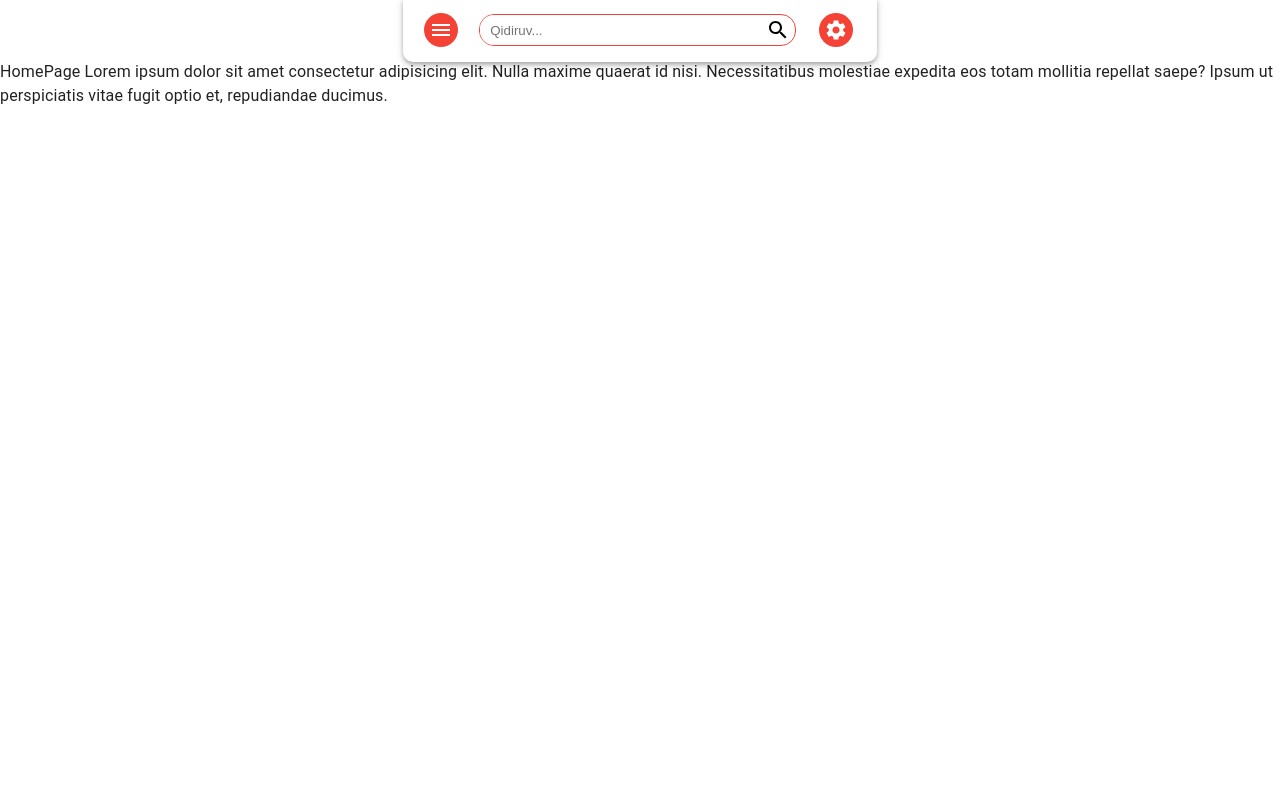
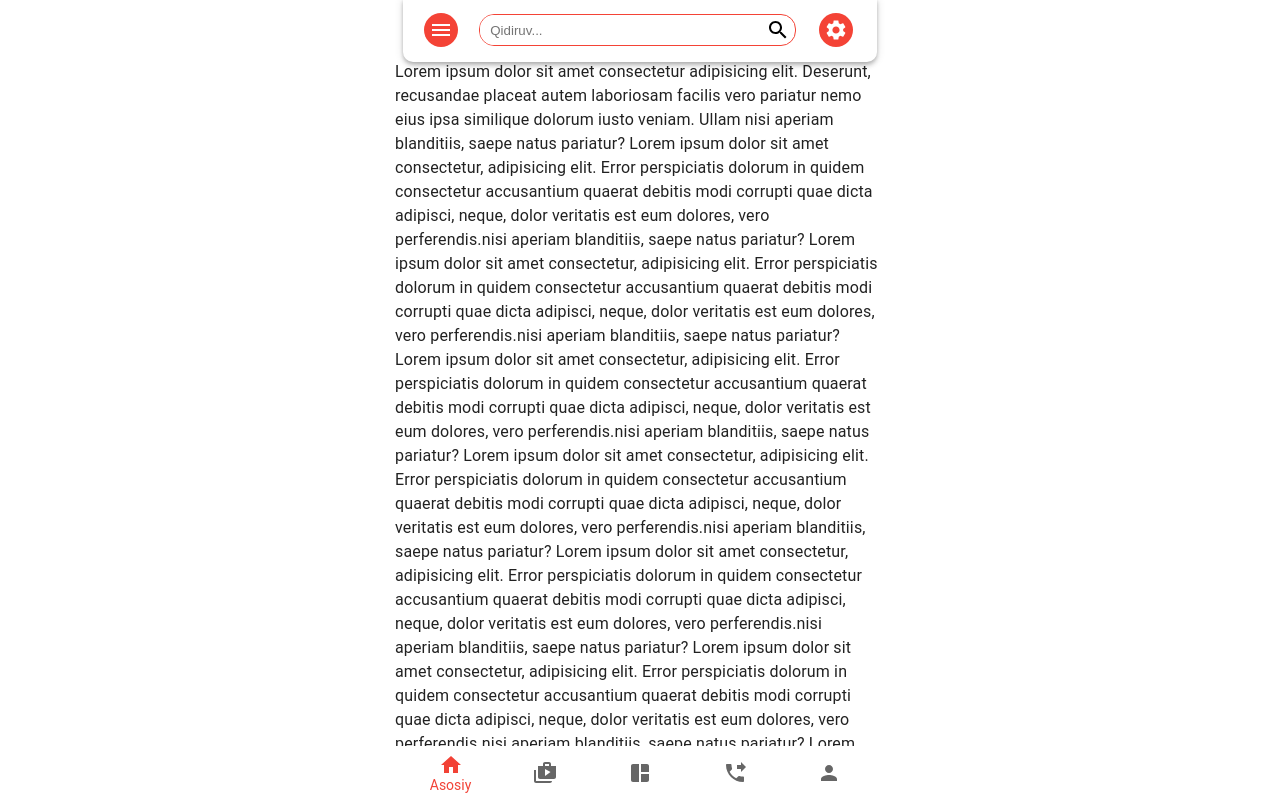
Before and after one commit to OtabekTohirovich/sharqiy-uz, a React (Vite) app: page / in a window 1280 px wide. Built offline with nearby package versions, Linux system fonts and the light colour scheme.

Commit message:
Added bottomtab

```diff
--- a/src/App.css
+++ b/src/App.css
@@ -5,3 +5,16 @@
 input:focus {
     outline: none;
 }
+
+.css-1bjk3jo-MuiButtonBase-root-MuiBottomNavigationAction-root.Mui-selected {
+    color: #f24236 !important;
+}
+
+
+
+@media only screen and (max-width: 600px) {
+    .css-118p9r0-MuiButtonBase-root-MuiBottomNavigationAction-root{
+        padding: 0 !important;
+        min-width: 10px !important;
+    }
+  }
--- a/src/App.tsx
+++ b/src/App.tsx
@@ -2,6 +2,7 @@ import "./App.css";
 import Header from "./components/Header";
 import { Routes, Route } from "react-router-dom";
 import HomePage from "./pages/HomePage";
+import Footer from "./components/Footer";
 
 function App() {
   return (
@@ -10,6 +11,7 @@ function App() {
       <Routes>
         <Route path="/" element={<HomePage />} />
       </Routes>
+      <Footer/>
     </>
   );
 }
--- /dev/null
+++ b/src/components/Footer.tsx
@@ -0,0 +1,50 @@
+import * as React from "react";
+import BottomNavigation from "@mui/material/BottomNavigation";
+import BottomNavigationAction from "@mui/material/BottomNavigationAction";
+import {
+  AutoAwesomeMosaic,
+  Home,
+  Person,
+  PhoneForwarded,
+  ShopTwo,
+} from "@mui/icons-material";
+
+export default function Footer() {
+  const [value, setValue] = React.useState("recents");
+
+  const handleChange = (event: React.SyntheticEvent, newValue: string) => {
+    setValue(newValue);
+  };
+
+  return (
+    <BottomNavigation
+      sx={{
+        width: { xs: "100%", sm: "60%", md: "50%", lg: "37%", xl: "27%" },
+        margin: "auto",
+        height: "6.7vh",
+        borderTopLeftRadius: "10px",
+        borderTopRightRadius: "10px",
+      }}
+      value={value}
+      onChange={handleChange}
+    >
+      <BottomNavigationAction label="Asosiy" value="recents" icon={<Home />} />
+      <BottomNavigationAction
+        label="Vedio"
+        value="recentss"
+        icon={<ShopTwo />}
+      />
+      <BottomNavigationAction
+        label="Katalog"
+        value="favorites"
+        icon={<AutoAwesomeMosaic />}
+      />
+      <BottomNavigationAction
+        label="Aloqa"
+        value="nearby"
+        icon={<PhoneForwarded />}
+      />
+      <BottomNavigationAction label="Profil" value="folder" icon={<Person />} />
+    </BottomNavigation>
+  );
+}
--- a/src/pages/HomePage.tsx
+++ b/src/pages/HomePage.tsx
@@ -1,7 +1,51 @@
+import { Stack } from "@mui/material";
+
 const HomePage = () => {
   return (
-    <div>HomePage Lorem ipsum dolor sit amet consectetur adipisicing elit. Nulla maxime quaerat id nisi. Necessitatibus molestiae expedita eos totam mollitia repellat saepe? Ipsum ut perspiciatis vitae fugit optio et, repudiandae ducimus.</div>
-  )
-}
+    <Stack
+      sx={{
+        width: {  xs: "90%",sm: "420px",md: "470px",lg: "490px", xl: "440px" },
+        margin: "auto",
+        height: "85.8vh",
+        overflow: "auto",
+      }}
+    >
+      Lorem ipsum dolor sit amet consectetur adipisicing elit. Deserunt,
+      recusandae placeat autem laboriosam facilis vero pariatur nemo eius ipsa
+      similique dolorum iusto veniam. Ullam nisi aperiam blanditiis, saepe natus
+      pariatur? Lorem ipsum dolor sit amet consectetur, adipisicing elit. Error
+      perspiciatis dolorum in quidem consectetur accusantium quaerat debitis
+      modi corrupti quae dicta adipisci, neque, dolor veritatis est eum dolores,
+      vero perferendis.nisi aperiam blanditiis, saepe natus pariatur? Lorem
+      ipsum dolor sit amet consectetur, adipisicing elit. Error perspiciatis
+      dolorum in quidem consectetur accusantium quaerat debitis modi corrupti
+      quae dicta adipisci, neque, dolor veritatis est eum dolores, vero
+      perferendis.nisi aperiam blanditiis, saepe natus pariatur? Lorem ipsum
+      dolor sit amet consectetur, adipisicing elit. Error perspiciatis dolorum
+      in quidem consectetur accusantium quaerat debitis modi corrupti quae dicta
+      adipisci, neque, dolor veritatis est eum dolores, vero perferendis.nisi
+      aperiam blanditiis, saepe natus pariatur? Lorem ipsum dolor sit amet
+      consectetur, adipisicing elit. Error perspiciatis dolorum in quidem
+      consectetur accusantium quaerat debitis modi corrupti quae dicta adipisci,
+      neque, dolor veritatis est eum dolores, vero perferendis.nisi aperiam
+      blanditiis, saepe natus pariatur? Lorem ipsum dolor sit amet consectetur,
+      adipisicing elit. Error perspiciatis dolorum in quidem consectetur
+      accusantium quaerat debitis modi corrupti quae dicta adipisci, neque,
+      dolor veritatis est eum dolores, vero perferendis.nisi aperiam blanditiis,
+      saepe natus pariatur? Lorem ipsum dolor sit amet consectetur, adipisicing
+      elit. Error perspiciatis dolorum in quidem consectetur accusantium quaerat
+      debitis modi corrupti quae dicta adipisci, neque, dolor veritatis est eum
+      dolores, vero perferendis.nisi aperiam blanditiis, saepe natus pariatur?
+      Lorem ipsum dolor sit amet consectetur, adipisicing elit. Error
+      perspiciatis dolorum in quidem consectetur accusantium quaerat debitis
+      modi corrupti quae dicta adipisci, neque, dolor veritatis est eum dolores,
+      vero perferendis.nisi aperiam blanditiis, saepe natus pariatur? Lorem
+      ipsum dolor sit amet consectetur, adipisicing elit. Error perspiciatis
+      dolorum in quidem consectetur accusantium quaerat debitis modi corrupti
+      quae dicta adipisci, neque, dolor veritatis est eum dolores, vero
+      perferendis.
+    </Stack>
+  );
+};
 
-export default HomePage
+export default HomePage;
```
